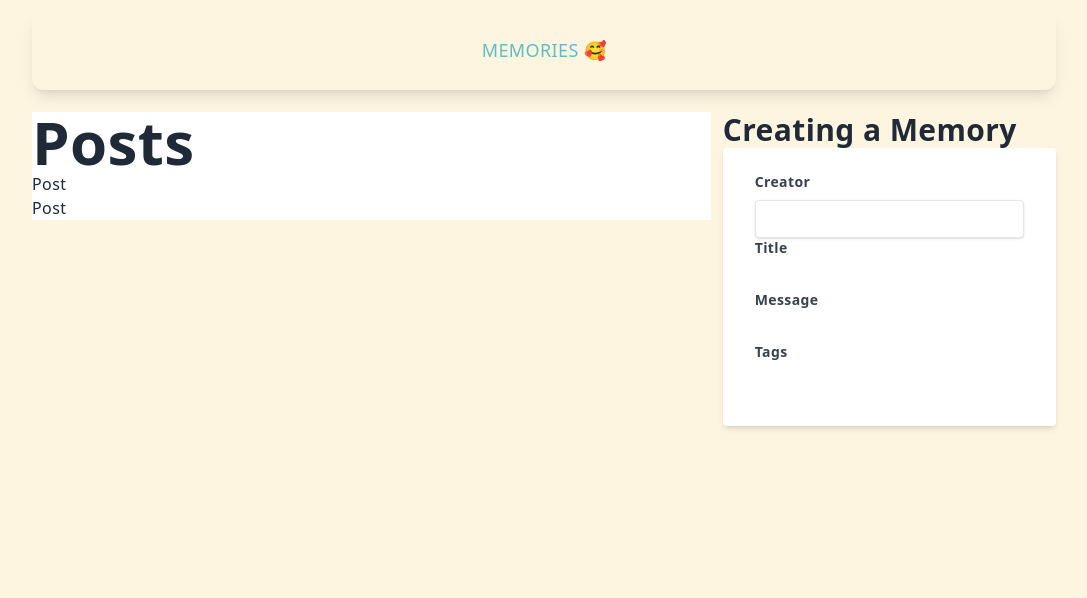
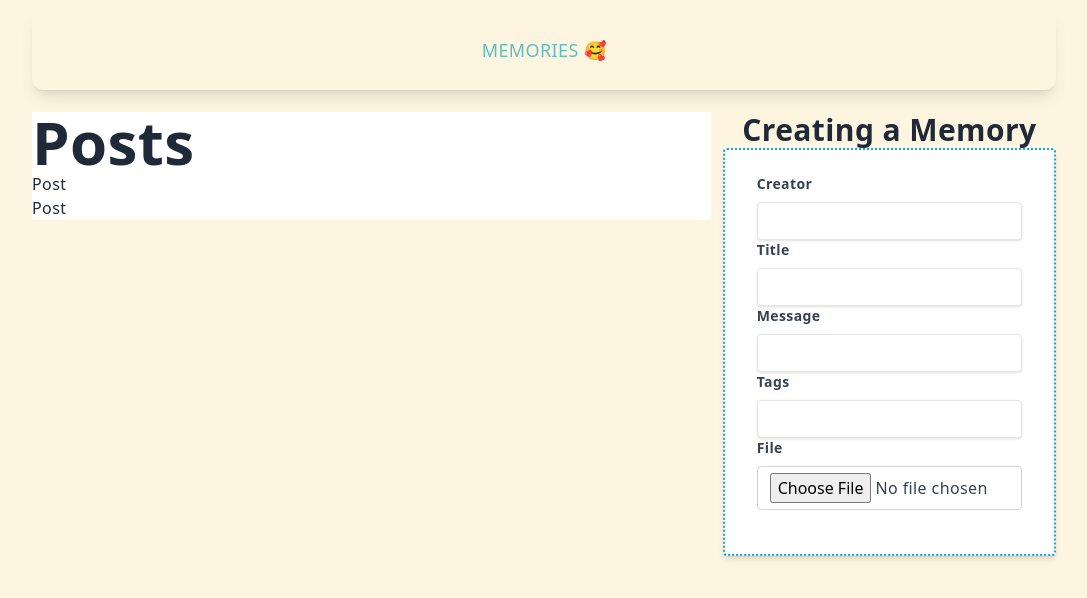
Before and after one commit to 874bowen/Memories, a React (Create React App) app in the folder client/: page / in a window 1280 px wide. Shown: the top 598 px of the page, without its empty margins (96-1183 px from the left). Built offline with nearby package versions, Linux system fonts and the light colour scheme; no server answers.

Commit message:
style form

```diff
--- a/client/src/components/Form/Form.js
+++ b/client/src/components/Form/Form.js
@@ -12,17 +12,23 @@ const Form = () => {
 
   }
   return (
-    <div classname="w-full max-w-xs">
-      <h3>Creating a Memory</h3>
-      <form action="" className="bg-white shadow-md rounded px-8 pt-6 pb-8 mb-4">
+    <div className='w-full'>
+      <h3 className='text-center'>Creating a Memory</h3>
+      <form action="" className="m-auto bg-white shadow-md border-dotted border-2 border-sky-500 rounded px-8 pt-6 pb-8 mb-4">
         <label htmlFor="creator" className="block text-gray-700 text-sm font-bold mb-2">Creator</label>
-        <input type="text" className="shadow appearance-none border rounded w-full py-2 px-3 text-gray-700 leading-tight focus:outline-none focus:shadow-outline" name="creator" id="creator" value={postData.creator} onChange={(e) => setPostData({ ...postData, creator: e.target.value}) } /> <br />
+        <input type="text" className="shadow appearance-none border rounded w-full py-2 px-3 text-gray-700 leading-tight focus:outline-none focus:shadow-outline" name="creator" id="creator" value={postData.creator} onChange={(e) => setPostData({ ...postData, creator: e.target.value })} /> <br />
         <label htmlFor="title" className="block text-gray-700 text-sm font-bold mb-2">Title</label>
-        <input type="text" name="title" id="title" value={postData.title} onChange={(e) => setPostData({ ...postData, title: e.target.value}) } /> <br />
+        <input type="text" className="shadow appearance-none border rounded w-full py-2 px-3 text-gray-700 leading-tight focus:outline-none focus:shadow-outline" name="title" id="title" value={postData.title} onChange={(e) => setPostData({ ...postData, title: e.target.value })} /> <br />
         <label htmlFor="message" className="block text-gray-700 text-sm font-bold mb-2">Message</label>
-        <input type="text" name="message" id="message" value={postData.message} onChange={(e) => setPostData({ ...postData, message: e.target.value}) } /> <br />
+        <input type="text" className="shadow appearance-none border rounded w-full py-2 px-3 text-gray-700 leading-tight focus:outline-none focus:shadow-outline" name="message" id="message" value={postData.message} onChange={(e) => setPostData({ ...postData, message: e.target.value })} /> <br />
         <label htmlFor="tags" className="block text-gray-700 text-sm font-bold mb-2">Tags</label>
-        <input type="text" name="tags" id="tags" value={postData.tags} onChange={(e) => setPostData({ ...postData, tags: e.target.value}) } />
+        <input type="text" className="shadow appearance-none border rounded w-full py-2 px-3 text-gray-700 leading-tight focus:outline-none focus:shadow-outline" name="tags" id="tags" value={postData.tags} onChange={(e) => setPostData({ ...postData, tags: e.target.value })} />
+        <div class="flex justify-center">
+          <div class="mb-3 w-96">
+          <label htmlFor="tags" className="block text-gray-700 text-sm font-bold mb-2">File</label>
+            <input class="form-control block w-full px-3 py-1.5 text-base font-normal text-gray-700 bg-white bg-clip-padding border border-solid border-gray-300 rounded transition ease-in-out m-0 focus:text-gray-700 focus:bg-white focus:border-blue-600 focus:outline-none" type="file" id="formFile" />
+          </div>
+        </div>
       </form>
     </div>
   )
```
